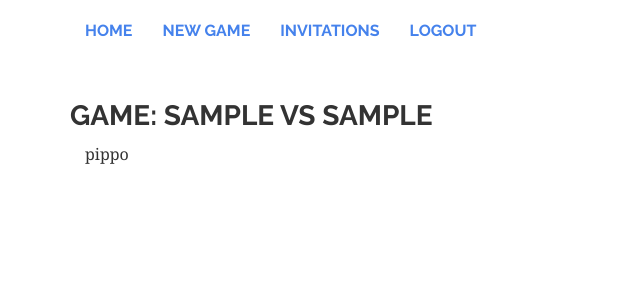
After one commit to mzuccaroli/django_tides, a Django app: page /gamesrv/1/ in a window 1280 px wide. The commit adds this page. Shown: the top 300 px of the page, without its empty margins (0-640 px from the left). Run offline with Django 3.2, Linux system fonts and the light colour scheme; a user stored in the database is signed in; tables that the repository leaves empty hold one stand-in row (values such as "Sample post"); some libraries are stand-ins or nearby versions.

Commit message:
invitations refactor and accept invitation function game detail view

```diff
--- a/tides/gamesrv/models.py
+++ b/tides/gamesrv/models.py
@@ -32,17 +32,18 @@ class GamesManager(models.Manager):
 
     def new_game(self, invitation):
         game = Game(
-            first_player=invitation.to_user,
-            second_player=invitation.from_user,
+            player_1=invitation.to_user,
+            player_2=invitation.from_user,
             current_player=choice([invitation.to_user, invitation.from_user])
         )
+        game.save()
         cards = Card.objects.all()
         order = [i for i in range(Card.objects.count())]
         shuffle(order)
         for index, card in enumerate(cards):
             draft = Draft(
-                game=game.id,
-                card=card.id,
+                game=game,
+                card=card,
                 draft_order=order[index]
             )
             draft.save()
@@ -55,7 +56,7 @@ class Game(models.Model):
     current_player = models.ForeignKey(User, related_name="games_to_move", blank=True)
     start_date = models.DateTimeField(auto_now_add=True)
     last_turn_date = models.DateTimeField(auto_now=True)
-    finished = models.BooleanField()
+    finished = models.BooleanField(default=False)
     turn_number = models.IntegerField(default=1)
     deck = models.ManyToManyField(Card, through='Draft', related_name='deck')
     deck_index = models.IntegerField(default=0)
--- /dev/null
+++ b/tides/gamesrv/templates/gamesrv/game_detail.html
@@ -0,0 +1,13 @@
+{% extends "base.html" %}
+
+{% block title %}
+Tides game: {{ game.player_1 }} vs. {{ game.player_2 }}
+{% endblock title %}
+
+
+{% block content %}
+    <h3>Game: {{ game }}</h3>
+    <div class="col-sm-9">
+        pippo
+    </div>
+{% endblock content %}
--- a/tides/gamesrv/templates/gamesrv/game_list.html
+++ b/tides/gamesrv/templates/gamesrv/game_list.html
@@ -1,9 +1,9 @@
-{% extends 'gamesrv/base.html' %}
+{% extends 'base.html' %}
 {% block content %}
     {% if object_list %}
         <ul>
             {% for game in object_list %}
-                <li><a href="#">{{ game }}</a></li>
+                <li><a href="{{ game.pk }}">{{ game }}</a></li>
             {% endfor %}
         </ul>
     {% else %}
--- a/tides/gamesrv/urls.py
+++ b/tides/gamesrv/urls.py
@@ -12,4 +12,5 @@ router.register(r'hands', views.HandViewSet)
 urlpatterns = [
     url(r'^api/', include(router.urls)),
     url(r'^$', views.AllGamesList.as_view(), name='allgames'),
+    url(r'^(?P<pk>\d+)/$', views.game_detail, name='game_detail'),
 ]
--- a/tides/gamesrv/views.py
+++ b/tides/gamesrv/views.py
@@ -3,6 +3,8 @@ from .models import Game, Card, Draft, Seed, Hand
 from django.views import generic
 from rest_framework import viewsets
 from .serializers import GameSerializer, CardSerializer, DraftSerializer, SeedSerializer, HandSerializer
+from django.contrib.auth.decorators import login_required
+from django.shortcuts import render, redirect, get_object_or_404
 
 # class IndexView(generic.ListView):
 #     template_name = 'gamesrv/index.html'
@@ -19,6 +21,14 @@ class AllGamesList(generic.ListView):
     # def get_queryset(self):
     #     # return Game.objects.filter(player_1=request.user).order_by('last_turn_date')[:5]
     #     return Game.objects.all()
+
+
+@login_required
+def game_detail(request, pk):
+    game = get_object_or_404(Game, pk=pk)
+    # if game.is_users_move(request.user):
+    #     return redirect('game_do_move', pk=pk)
+    return render(request, "gamesrv/game_detail.html", {'game': game})
 
 
 class GameViewSet(viewsets.ModelViewSet):
--- a/tides/invitations/templates/invitations/invitation_list.html
+++ b/tides/invitations/templates/invitations/invitation_list.html
@@ -1,4 +1,4 @@
-{% extends 'gamesrv/base.html' %}
+{% extends 'base.html' %}
 {% block content %}
     {% if object_list %}
         <ul>
--- a/tides/invitations/templates/invitations/new_invitation.html
+++ b/tides/invitations/templates/invitations/new_invitation.html
@@ -1,4 +1,4 @@
-{% extends "gamesrv/base.html" %}
+{% extends "base.html" %}
 
 {% load crispy_forms_tags %}
 
--- a/tides/invitations/urls.py
+++ b/tides/invitations/urls.py
@@ -8,6 +8,6 @@ router.register(r'invitations', views.InvitationViewSet)
 urlpatterns = [
     url(r'^$', views.AllInvitationsList.as_view(), name='allinvitations'),
     url(r'^invite$', views.new_invitation, name='tides_invite'),
-    url(r'^/(?P<pk>\d+)/$', views.accept_invitation, name='tides_accept_invitation'),
+    url(r'^(?P<pk>\d+)/$', views.accept_invitation, name='tides_accept_invitation'),
 
 ]
--- a/tides/invitations/views.py
+++ b/tides/invitations/views.py
@@ -30,9 +30,8 @@ def accept_invitation(request, pk):
     if request.method == 'POST':
         if "accept" in request.POST:
             game = Game.objects.new_game(invitation)
-            game.save()
-            invitation.delete()
-            return redirect(game)
+            # invitation.delete()
+            return redirect('game_detail', pk=game.pk)
         else:
             invitation.delete()
             return redirect('user_home')
--- a/tides/tides/settings.py
+++ b/tides/tides/settings.py
@@ -59,7 +59,7 @@ ROOT_URLCONF = 'tides.urls'
 TEMPLATES = [
     {
         'BACKEND': 'django.template.backends.django.DjangoTemplates',
-        'DIRS': [],
+        'DIRS': [os.path.join(BASE_DIR, "tides/templates/tides")],
         'APP_DIRS': True,
         'OPTIONS': {
             'context_processors': [
--- a/tides/gamesrv/templates/gamesrv/base.html
+++ b/tides/tides/templates/tides/base.html
@@ -28,6 +28,7 @@
         <ul class="nav navbar-nav">
             <li><a href="{% url 'allgames' %}">Home</a></li>
             <li><a href="{% url 'tides_invite' %}">New Game</a></li>
+            <li><a href="{% url 'allinvitations' %}">Invitations</a></li>
             {% if user.is_authenticated %}
                 <li><a href="{% url 'tides_logout' %}">Logout</a></li>
             {% else %}
--- a/tides/gamesrv/templates/gamesrv/login.html
+++ b/tides/tides/templates/tides/login.html
@@ -1,4 +1,4 @@
-{% extends "gamesrv/base.html" %}
+{% extends "base.html" %}
 {% load crispy_forms_tags %}
 
 {% block title %}
--- a/tides/tides/urls.py
+++ b/tides/tides/urls.py
@@ -21,6 +21,6 @@ urlpatterns = [
     url(r'^admin/', admin.site.urls),
     url(r'^gamesrv/', include('gamesrv.urls')),
     url(r'^invitations/', include('invitations.urls')),
-    url(r'^accounts/login/$', auth_views.login, {'template_name': 'gamesrv/login.html'}, name='tides_login'),
+    url(r'^accounts/login/$', auth_views.login, {'template_name': 'login.html'}, name='tides_login'),
     url(r'^accounts/logout/$', auth_views.logout, {'next_page': 'allgames'}, name='tides_logout'),
 ]
```
